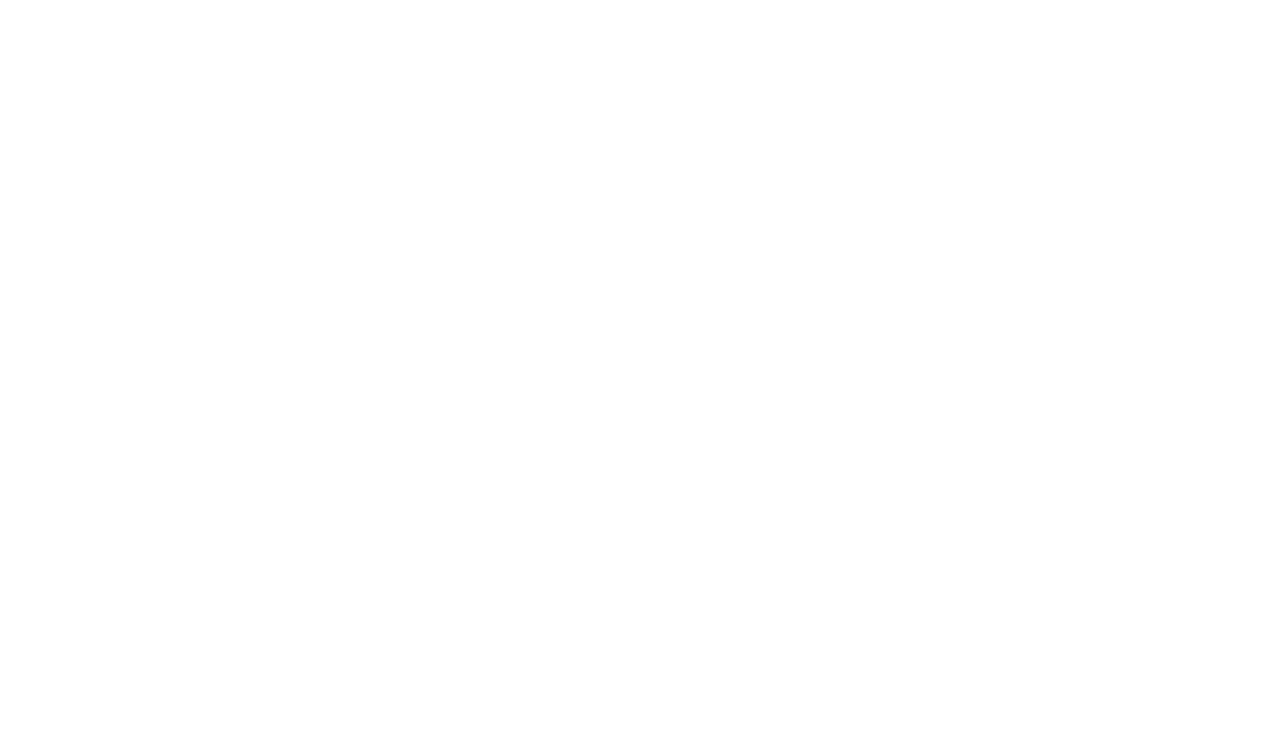
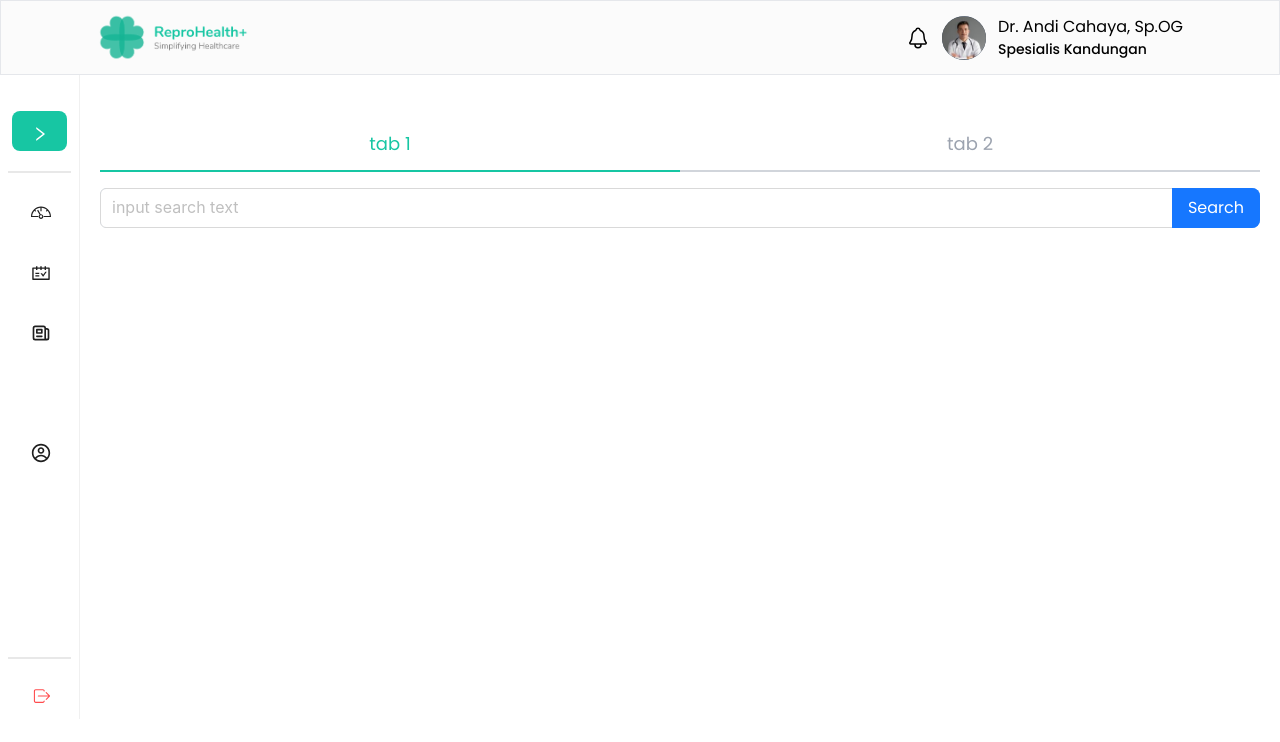
Before and after one commit to team-capstone-1/fe-repro-health, a React (Vite) app: page /forum in a window 1280 px wide. Before the commit this address had no page. Shown: the top 742 px of the page. Built offline with nearby package versions, Linux system fonts and the light colour scheme; some icons are missing.

Commit message:
feat: add and set forum page

```diff
--- a/src/components/layout-components/AppLayout.jsx
+++ b/src/components/layout-components/AppLayout.jsx
@@ -5,7 +5,7 @@ import { Outlet } from "react-router-dom";
 
 export function AppLayout() {
   return (
-    <Layout id="app-layout" className="lg:h-screen">
+    <Layout id="app-layout" className="bg-white">
       <Topbar />
       <main className="flex">
         <Sidebar />
@@ -17,7 +17,7 @@ export function AppLayout() {
 
 function Content() {
   return (
-    <section id="content-app" className="bg-white px-5">
+    <section id="content-app" className="w-full px-5">
       <Outlet />
     </section>
   );
--- /dev/null
+++ b/src/components/shared-components/Tabs.jsx
@@ -0,0 +1,76 @@
+import { useState } from "react";
+
+export function Tabs({ children }) {
+  const [activeTab, setActiveTab] = useState("1");
+  return (
+    <>
+      <div className="mt-[2.4em] flex w-full text-lg">
+        <div
+          className={`w-1/2 ${
+            activeTab === "1"
+              ? "border-b-2 border-green-500 text-green-500"
+              : "border-b-2 border-gray-300 text-gray-400"
+          }`}
+        >
+          <button
+            className="h-full w-full py-3"
+            onClick={() => setActiveTab("1")}
+          >
+            tab 1
+          </button>
+        </div>
+        <div
+          className={`w-1/2 ${
+            activeTab === "2"
+              ? "border-b-2 border-green-500 text-green-500"
+              : "border-b-2 border-gray-300 text-gray-400"
+          }`}
+        >
+          <button
+            className="h-full w-full py-3"
+            onClick={() => setActiveTab("2")}
+          >
+            tab 2
+          </button>
+        </div>
+      </div>
+      <div className={`${activeTab === "1" ? "block" : "hidden"}`}>{children[0]}</div>
+      <div className={`${activeTab === "2" ? "block" : "hidden"}`}>{children[1]}</div>
+    </>
+  );
+}
+
+// import { Tabs } from "antd";
+// const onChange = (key) => {
+//   console.log(key);
+// };
+// const items = [
+//   {
+//     key: "1",
+//     label: "Tab 1",
+//     children: "Content of Tab Pane 1",
+//   },
+//   {
+//     key: "2",
+//     label: "Tab 2",
+//     children: "Content of Tab Pane 2",
+//   },
+// ];
+
+// export default function Forum() {
+//   return (
+//     <>
+//       <div className="w-full flex justify-evenly">
+//         <div className="w-full flex justify-evenly">
+//           <Tabs
+//             className="w-full flex justify-evenly"
+//             tabBarStyle={{ color: "#0d0d0d"}}
+//             defaultActiveKey="1"
+//             items={items}
+//             onChange={onChange}
+//           />
+//         </div>
+//       </div>
+//     </>
+//   );
+// }
--- a/src/routers/index.jsx
+++ b/src/routers/index.jsx
@@ -13,7 +13,8 @@ import Verify from "@/views/auth-views/Verify";
 import ResetPassword from "@/views/auth-views/ResetPassword";
 
 import Dashboard from "@/views/app-views/dashboard";
-import PrivateRoute from "./PrivateRoute";
+import Forum from "@/views/app-views/forum";
+import PrivateRoute from "@/routers/PrivateRoute";
 
 export default function SetupRoutes() {
   return (
@@ -27,6 +28,7 @@ export default function SetupRoutes() {
       </Route>
       <Route path="/" element={<PrivateRoute />}>
         <Route path="/dashboard" element={<Dashboard />} />
+        <Route path="/forum" element={<Forum />} />
       </Route>
       <Route path="/login" element={<Login />} />
       <Route path="/forgot-password" element={<ForgotPassword />} />
--- /dev/null
+++ b/src/views/app-views/forum/index.jsx
@@ -0,0 +1,29 @@
+import { Tabs } from "@/components/shared-components/Tabs";
+import { Input } from "antd";
+import { useState } from "react";
+const { Search } = Input;
+
+export default function Forum() {
+  const [isLoading, setIsLoading] = useState(false);
+  return (
+    <>
+      <Tabs>
+        {/* isi content tab 1 */}
+        <div className="mt-4">
+          <Search
+            className="rounded-lg bg-blue-400"
+            placeholder="input search text"
+            enterButton="Search"
+            size="large"
+            allowClear
+            loading={isLoading}
+            onSearch={(prev) => setIsLoading(!prev)}
+          />
+        </div>
+
+        {/* isi content tab 1 */}
+        <div className="mt-4">Tab 2</div>
+      </Tabs>
+    </>
+  );
+}
```
